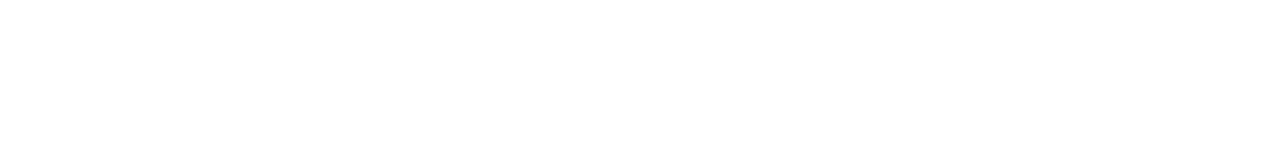
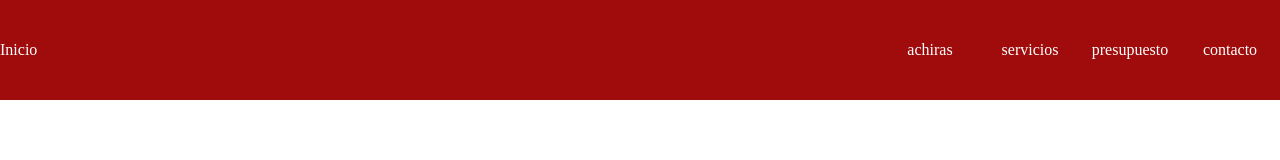
Before and after one commit to Roberto031094/Coder-Prueba, a website: page index.html in a window 1280 px wide. Drawn offline with Linux system fonts and the light colour scheme.

Commit message:
Prueba Header sass

```diff
--- a/index.html
+++ b/index.html
@@ -6,6 +6,14 @@
     <title>Document</title>
 </head>
 <body>
-
+    <header>
+        <a href="./index.html">Inicio</a>
+        <ul>
+            <li>achiras</li>
+            <li>servicios</li>
+            <li>presupuesto</li>
+            <li>contacto</li>
+        </ul>
+    </header>
 </body>
 </html>
--- a/scss/app.scss
+++ b/scss/app.scss
@@ -0,0 +1,36 @@
+$color-primario:rgb(160,12,12);
+
+@mixin flexbox($direccion,$jc,$ai){
+    display: flex;
+    flex-direction: $direccion;
+    justify-content: $jc;
+    align-items: $ai;
+}
+
+*{
+    margin: 0;
+    padding: 0;
+}
+
+body{
+    width: 100vw;
+}
+
+header{
+    height: 100px;
+    color: white;
+    background-color: $color-primario;
+    @include flexbox(row, space-between, center);
+    a{
+        color:white;
+        text-decoration: none;
+    }
+    ul{
+        list-style: none;
+        @include flexbox(row, space-between, center);
+        li{
+            width: 100px;;
+            text-align: center;
+        }
+    }
+}
```
Also changed, not shown: package.json (added, +11 -0 lines), css/main.css, 1 other file.
